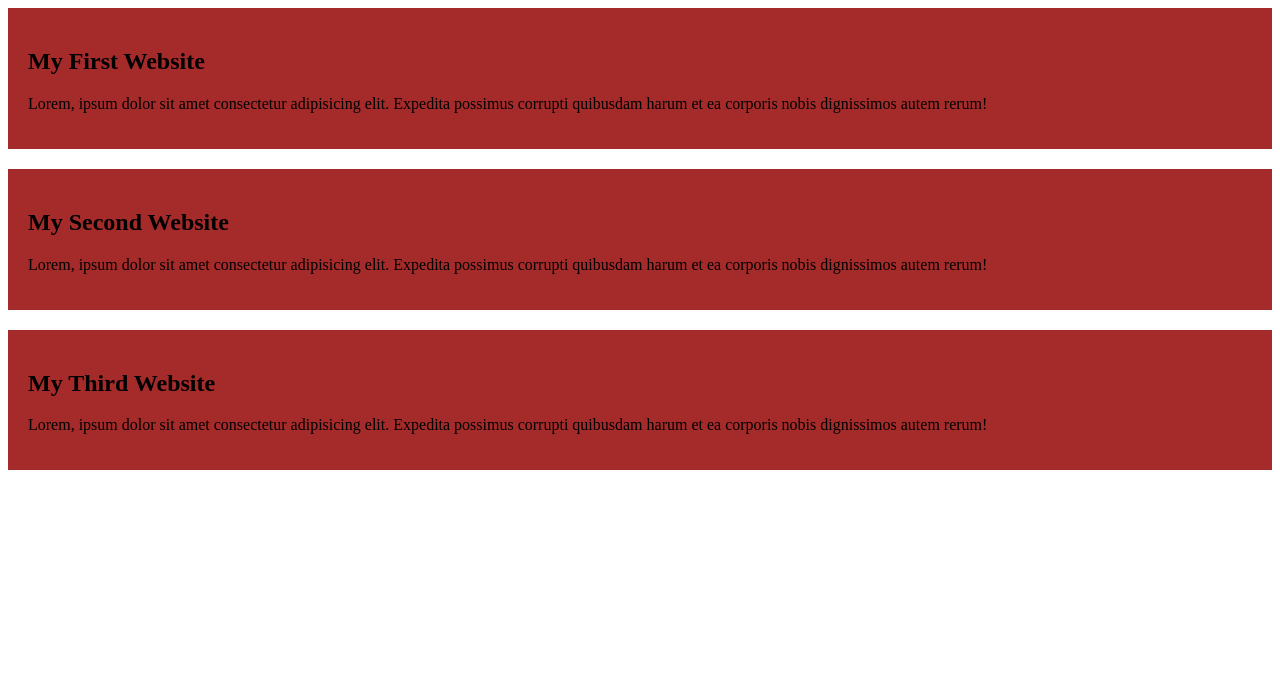
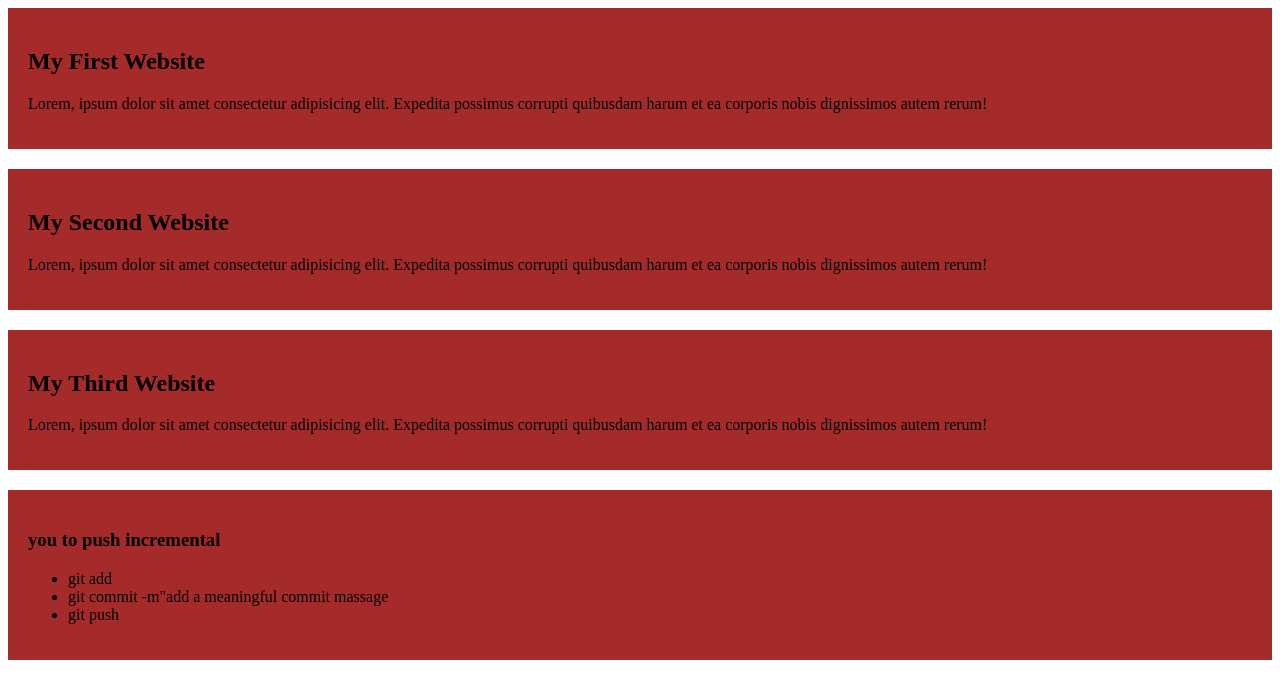
Before and after one commit to khansajmul/my-simple-website, a plain HTML site: page index2.html in a window 1280 px wide. Drawn offline with Linux system fonts and the light colour scheme.

Commit message:
added a list

```diff
--- a/index2.html
+++ b/index2.html
@@ -19,5 +19,13 @@
         <h2>My Third Website</h2>
         <p>Lorem, ipsum dolor sit amet consectetur adipisicing elit. Expedita possimus corrupti quibusdam harum et ea corporis nobis dignissimos autem rerum!</p>
     </div>
+    <div>
+        <h3>you to push incremental</h3>
+        <ul>
+            <li>git add</li>
+            <li>git commit -m"add a meaningful commit massage</li>
+            <li>git push</li>
+        </ul>
+    </div>
 </body>
 </html>
```
